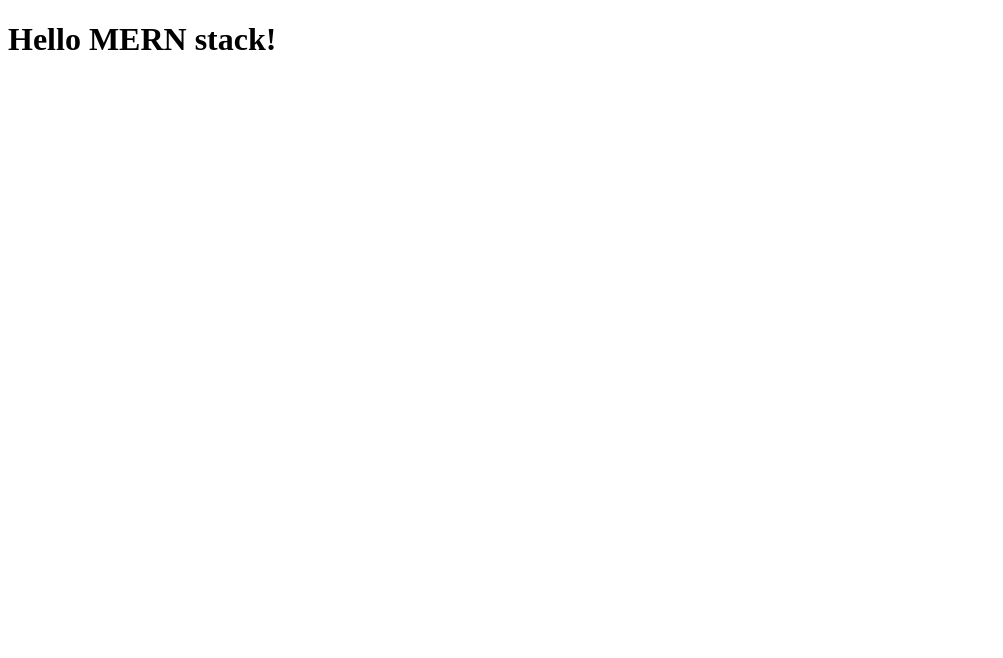
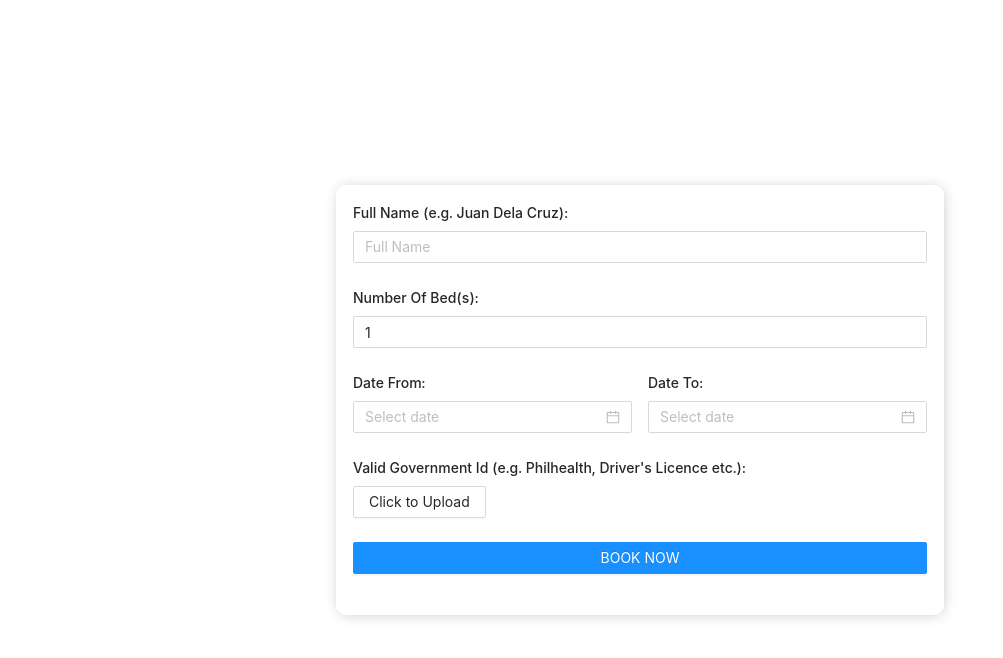
Before and after one commit to JCGDEGUZMAN/reservation-portal, a React (Create React App) app in the folder client/: page / in a window 1280 px wide. Shown: the top 658 px of the page, without its empty margins (0-1003 px from the left). Built offline with nearby package versions, Linux system fonts and the light colour scheme.

Commit message:
create initial reservation form

```diff
--- a/client/package.json
+++ b/client/package.json
@@ -9,6 +9,7 @@
     "antd": "^4.15.1",
     "axios": "^0.21.1",
     "moment": "^2.29.1",
+    "node-sass": "^5.0.0",
     "react": "^17.0.2",
     "react-dom": "^17.0.2",
     "react-scripts": "4.0.3",
--- a/client/public/index.html
+++ b/client/public/index.html
@@ -7,7 +7,7 @@
     <meta name="theme-color" content="#000000" />
     <meta
       name="description"
-      content="Web site created using create-react-app"
+      content="A Reservation Website with Messenger Chatbot."
     />
     <link rel="apple-touch-icon" href="%PUBLIC_URL%/logo192.png" />
     <!--
@@ -24,7 +24,7 @@
       work correctly both with client-side routing and a non-root public URL.
       Learn how to configure a non-root public URL by running `npm run build`.
     -->
-    <title>React App</title>
+    <title>RESERVATION PORTAL</title>
   </head>
   <body>
     <noscript>You need to enable JavaScript to run this app.</noscript>
--- a/client/src/App.js
+++ b/client/src/App.js
@@ -1,10 +1,11 @@
 import React from 'react';
+import './App.scss';
+
+import ReservationForm from './components/reservationForm';
 
 const App = () => {
     return(
-        <div>
-            <h1>Hello MERN stack!</h1>
-        </div>
+        <ReservationForm/>
     );
 }
 
--- /dev/null
+++ b/client/src/App.scss
@@ -0,0 +1 @@
+@import '~antd/dist/antd.css';
--- /dev/null
+++ b/client/src/components/reservationForm/index.js
@@ -0,0 +1,130 @@
+import React from 'react';
+import moment from 'moment';
+import './index.scss';
+
+import { Form, Input, Button, Row, Col, InputNumber, DatePicker, Upload } from 'antd';
+
+const props = {
+    action: 'https://www.mocky.io/v2/5cc8019d300000980a055e76',
+    listType: "picture",
+    maxCount: 1
+  };
+
+const ReservationForm = () => {
+
+    const onFinish = (values) => {
+
+        const reservation = {
+            fullName: values.fullName,
+            bedNumber: values.bedNumber,
+            dateFrom: moment(values.dateFrom).format('YYYY-MM-DD hh:mm:ss'),
+            dateTo: moment(values.dateFrom).format('YYYY-MM-DD hh:mm:ss'),
+            validId: values.validId.file.thumbUrl,
+            messengerId: '1234567'
+        }
+        console.log('reservation: ', reservation);
+    };
+
+    return(
+        <Row
+            justify='center'
+            align='middle'
+            className='reservation-layout'
+        >
+            <Col className='reservation-content'>
+                <Row align='middle' justify='center'>
+                    <Col xs={24} sm={24} md={24} lg={12}>
+                        <Form
+                            name="reservation_form"
+                            className="reservation-form"
+                            initialValues={{
+                                bedNumber: 1
+                            }}
+                            onFinish={onFinish}
+                        >
+                            <h4>Full Name (e.g. Juan Dela Cruz):</h4>
+                            <Form.Item
+                                name="fullName"
+                                rules={[{
+                                    required: true,
+                                    message: 'Please fill out this field!'
+                                }]}
+                            >
+                                <Input placeholder="Full Name" />
+                            </Form.Item>
+                            <h4>Number Of Bed(s):</h4>
+                            <Form.Item
+                                name="bedNumber"
+                                rules={[{
+                                    required: true,
+                                    message: 'Please fill out this field!',
+                                }]}
+                            >
+                                <InputNumber
+                                    min={1}
+                                    style={{ width: '100%' }}
+                                />
+                            </Form.Item>
+                            <Row gutter={16}>
+                                <Col xs={24} sm={24} md={12} lg={12}>
+                                    <h4>Date From:</h4>
+                                    <Form.Item
+                                        name="dateFrom"
+                                        rules={[{
+                                            required: true,
+                                            message: 'Please fill out this field!',
+                                        }]}
+                                    >
+                                        <DatePicker
+                                        style={{ width: '100%' }}
+                                        />
+                                    </Form.Item>
+                                </Col>
+                                <Col xs={24} sm={24} md={12} lg={12}>
+                                    <h4>Date To:</h4>
+                                    <Form.Item
+                                        name="dateTo"
+                                        rules={[{
+                                            required: true,
+                                            message: 'Please fill out this field!',
+                                        }]}
+                                    >
+                                        <DatePicker
+                                            style={{ width: '100%' }}
+                                        />
+                                    </Form.Item>
+                                </Col>
+                            </Row>
+                            <h4>Valid Government Id (e.g. Philhealth, Driver's Licence etc.):</h4>
+                            <Form.Item
+                                name="validId"
+                                rules={[{
+                                    required: true,
+                                    message: 'Please upload a file!',
+                                }]}
+                            >
+                                <Upload
+                                    {...props}
+                                >
+                                    <Button>Click to Upload</Button>
+                                </Upload>
+                            </Form.Item>
+                            <Form.Item>
+                                <Button
+                                    type="primary"
+                                    htmlType="submit"
+                                    className="reservation-form-button"
+                                    block
+                                >
+                                    BOOK NOW
+                                </Button>
+                            </Form.Item>
+                        </Form>
+                    </Col>
+                </Row>
+            </Col>
+        </Row>
+    );
+}
+
+export default ReservationForm;
--- /dev/null
+++ b/client/src/components/reservationForm/index.scss
@@ -0,0 +1,21 @@
+
+.reservation-layout {
+    min-height: 100vh;
+    min-width: 100vw;
+
+    .reservation-content {
+        width: 100%;
+        padding: 1rem 2rem;
+
+        .reservation-form {
+            border: 1px solid #fff;
+            border-radius: 10px;
+
+            -webkit-box-shadow: 1px 1px 14px -2px rgba(196,196,196,1);
+            -moz-box-shadow: 1px 1px 14px -2px rgba(196,196,196,1);
+            box-shadow: 1px 1px 14px -2px rgba(196,196,196,1);
+
+            padding: 1rem;
+        }
+    }
+}
```
Also changed, not shown: 1 other file (tests, documents, lock files or other folders).
